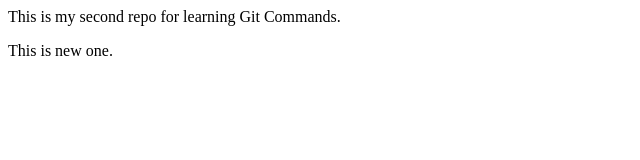
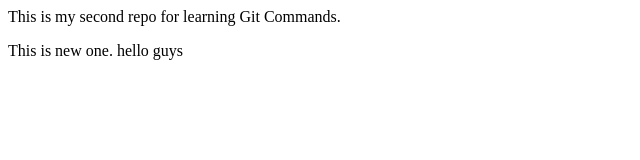
Before and after one commit to chawdacharvin/Learnrepo, a plain HTML site: page index.html in a window 1280 px wide. Shown: the full height of the page, 0-640 px from the left. Drawn offline with Linux system fonts and the light colour scheme.

Commit message:
new hello

```diff
--- a/index.html
+++ b/index.html
@@ -1,3 +1,3 @@
 <p>This is my second repo for learning Git Commands.
 </p>
-<p>This is new one.</p>
+<p>This is new one. hello guys</p>
```
